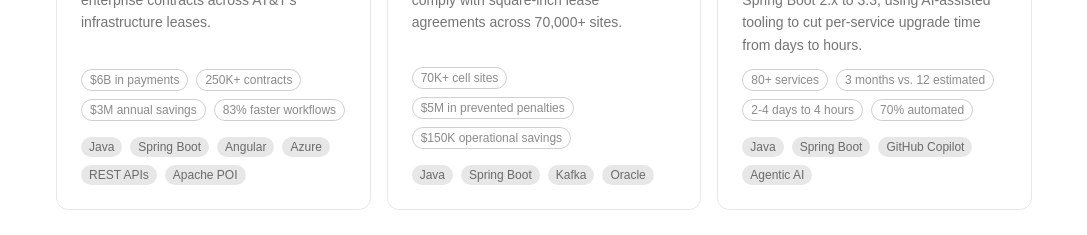
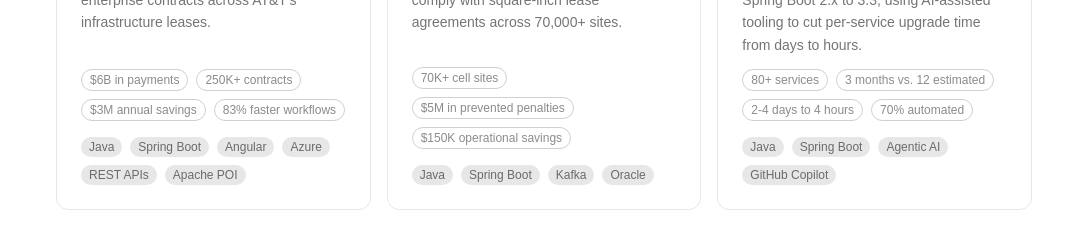
Before and after one commit to awaq96/portfolio, a Next.js app: page / in a window 1280 px wide. Shown: the part 1040-1275 px from the top of the page, without its empty margins (96-1183 px from the left). Built offline with nearby package versions, Linux system fonts and the light colour scheme.

Commit message:
Move tags

```diff
--- a/content/projects/enterprise.ts
+++ b/content/projects/enterprise.ts
@@ -98,7 +98,7 @@ I also replaced a fragile database link to the Equipment Catalog with a Kafka-ba
     period: "2023 – Present",
     description:
       "Led a 6-engineer team upgrading 80+ microservices from Java 8 to 17 and Spring Boot 2.x to 3.3, using AI-assisted tooling to cut per-service upgrade time from days to hours.",
-    tags: ["Java", "Spring Boot", "GitHub Copilot", "Agentic AI"],
+    tags: ["Java", "Spring Boot", "Agentic AI", "GitHub Copilot"],
     metrics: ["80+ services", "3 months vs. 12 estimated", "2-4 days to 4 hours", "70% automated"],
     sections: [
       {
```
